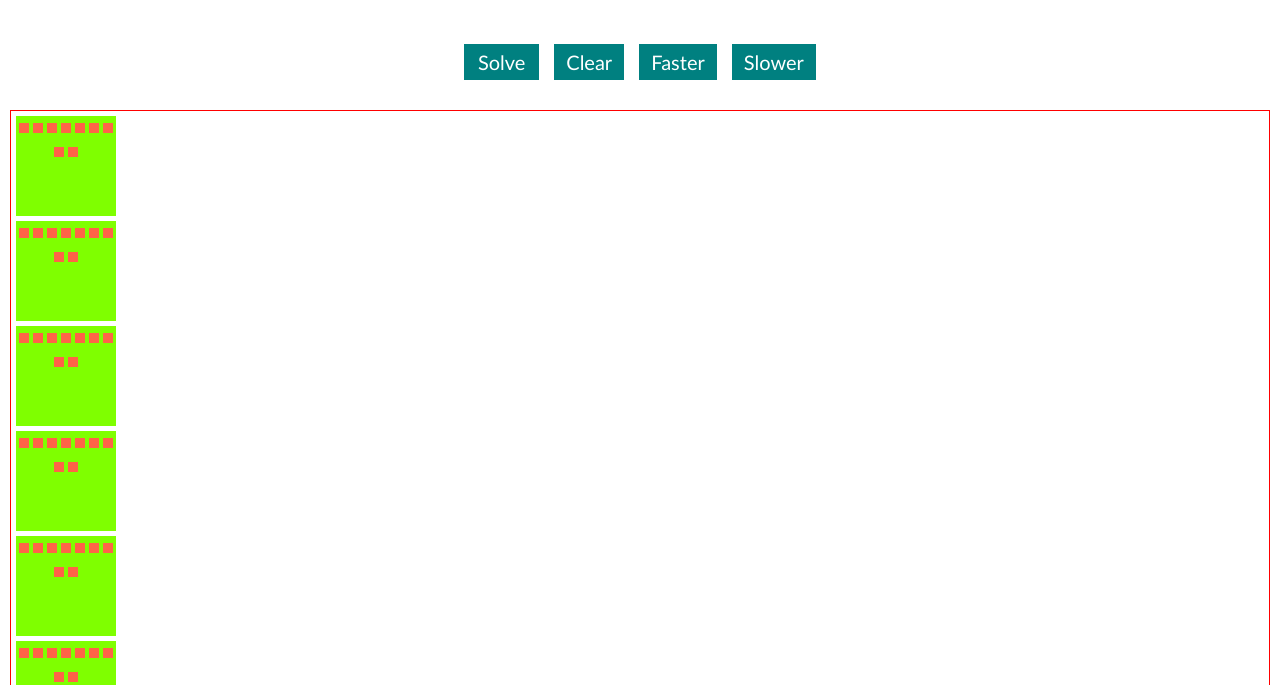
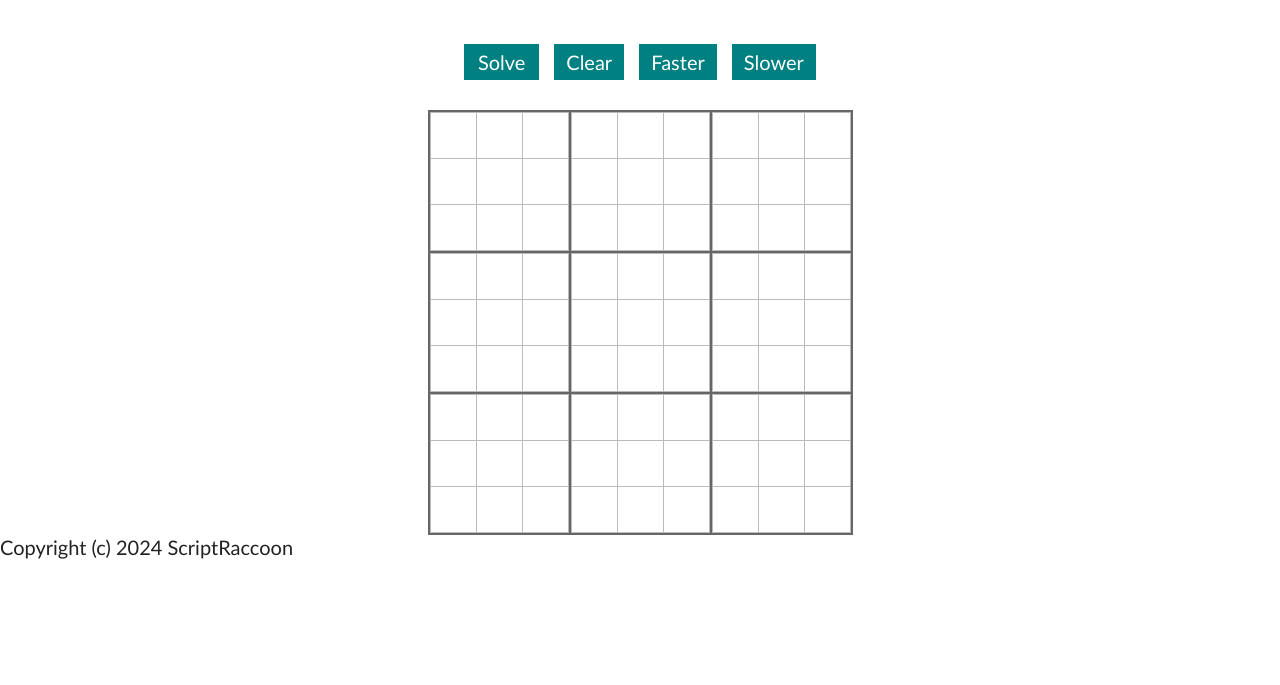
Before and after one commit to AlexanderKiefer77/Sudoku-Solver, a plain HTML site: page index.html in a window 1280 px wide. Shown: the part 115-800 px from the top of the page. Drawn offline with nearby package versions, Linux system fonts and the light colour scheme.

Commit message:
modified style.css

```diff
--- a/css/style.css
+++ b/css/style.css
@@ -1,6 +1,6 @@
 :root {
     --main-color: teal;
-
+    --cell-size: min(45px, 8vw);
 }
 
 * {
@@ -81,19 +81,34 @@ button:focus {
 
 /* sudoku */
 #sudoku {
-    border: 1px solid red;
+    margin: 0 auto;
+    --spacing: 20px;
+    --size: calc(var(--spacing) + 9 * var(--cell-size));
+    width: var(--size);
+    height: var(--size);
+    display: flex;
+    align-content: center;
+    justify-content: center;
+    flex-wrap: wrap;
+    background: #666;
+    gap: 2px;
 }
 
 .block {
-    width: 100px;
-    height: 100px;
-    margin: 5px;
-    background: chartreuse;
+    --spacing: 4px;
+    --size: calc(var(--spacing) + 3 * var(--cell-size));
+    width: var(--size);
+    height: var(--size);
+    background: #bbb;
+    display: flex;
+    align-content: center;
+    justify-content: center;
+    flex-wrap: wrap;
+    gap: 1px;
 }
 
 .cell {
-    width: 10px;
-    height: 10px;
-    margin: 2px;
-    background: tomato;
+    width: var(--cell-size);
+    height: var(--cell-size);
+    background: white;
 }
```
